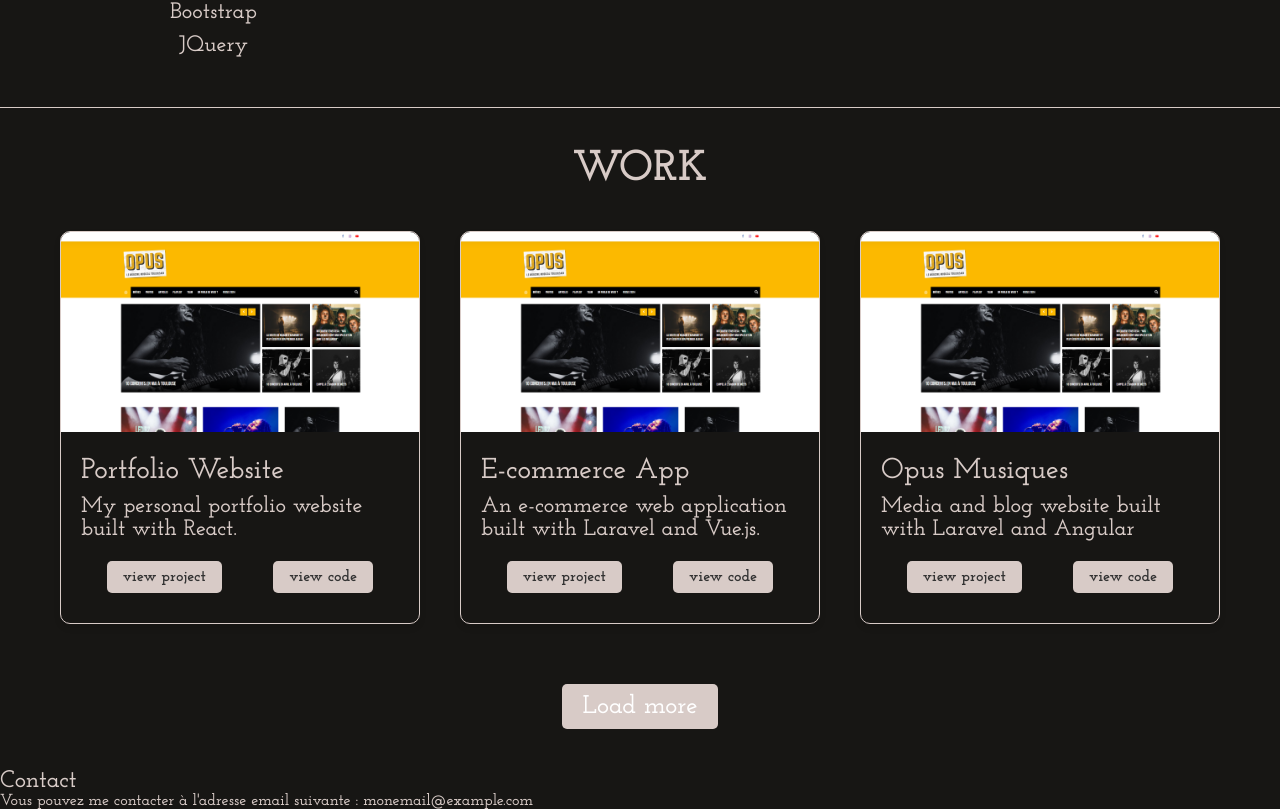
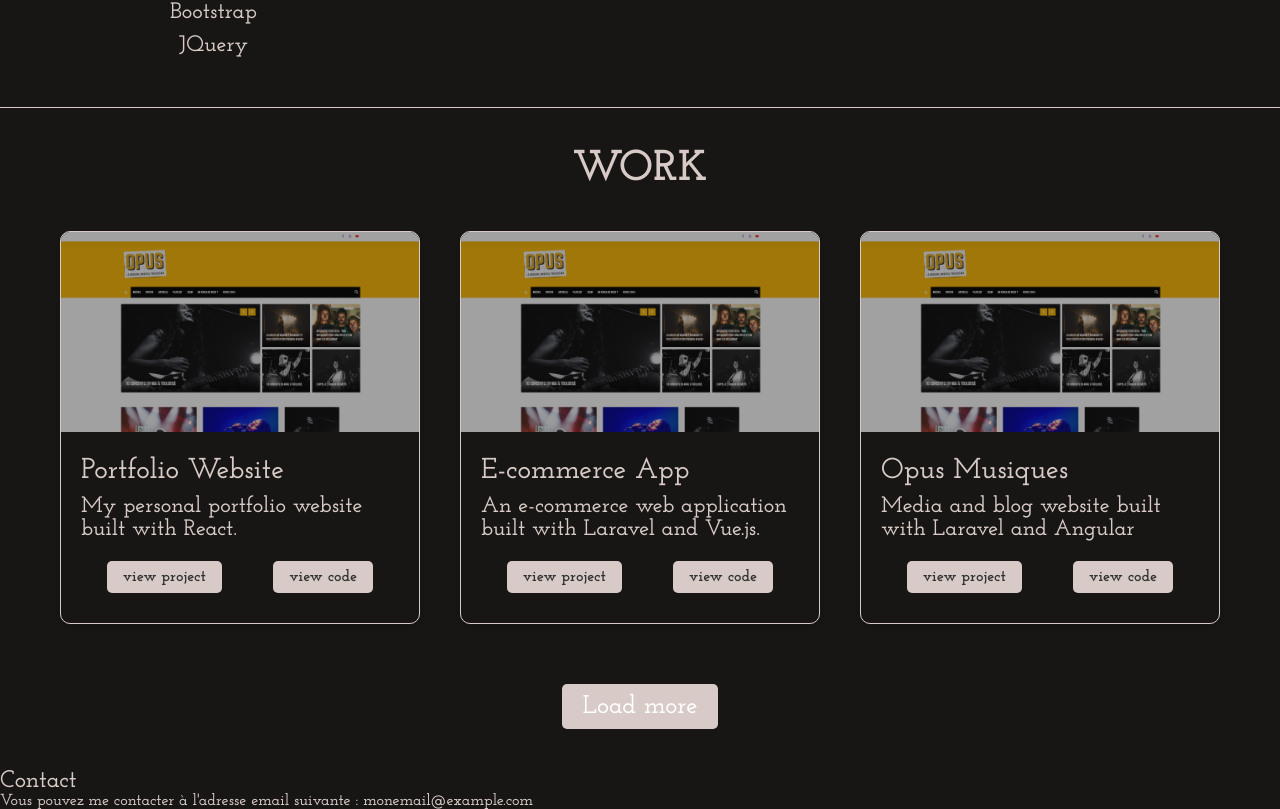
Before and after one commit to AntoineWtz/portfolio, a React (Create React App) app: page / in a window 1280 px wide. Shown: the part 1259-2068 px from the top of the page. Built offline with nearby package versions, Linux system fonts and the light colour scheme.

Commit message:
hover card opacity

```diff
--- a/src/styles/Projects.css
+++ b/src/styles/Projects.css
@@ -37,6 +37,12 @@
     width: 100%;
     height: 200px;
     object-fit: cover;
+    opacity: 0.6;
+    transition: opacity 0.3s ease-in-out;
+}
+
+.project-card:hover .project-image {
+    opacity: 1;
 }
 
 .project-info {
```
Also changed, not shown: src/components/Projects.js (line endings or trailing spaces).
